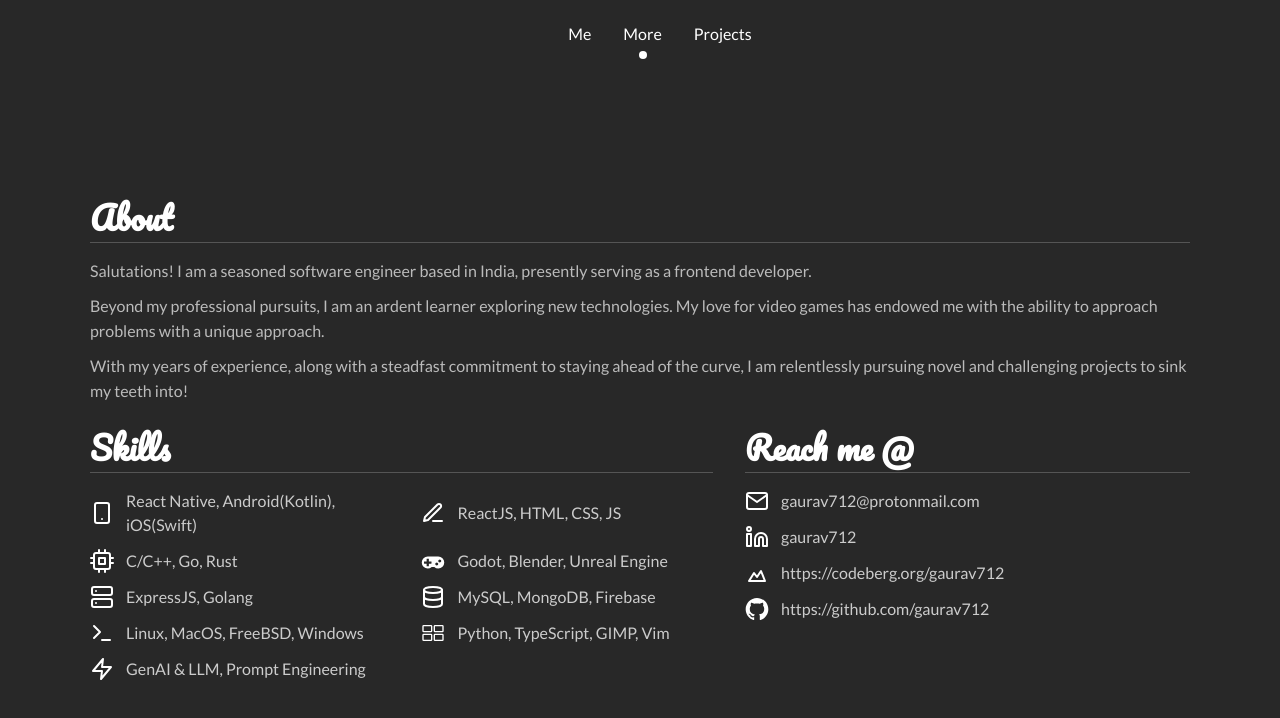
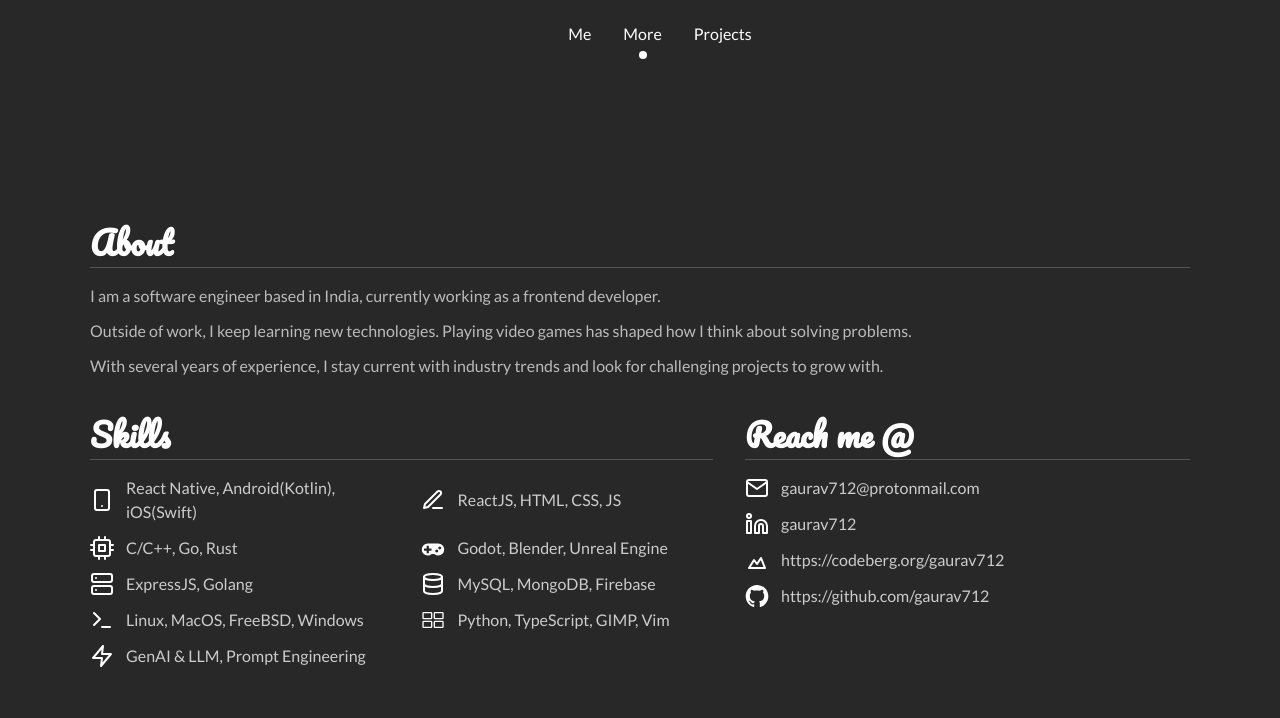
Before and after one commit to gaurav712/gaurav712.github.io, a Next.js app: page /more in a window 1280 px wide. Shown: the top 718 px of the page. Built offline with nearby package versions, Linux system fonts and the light colour scheme.

Commit message:
simpler bio

```diff
--- a/pages/more/index.tsx
+++ b/pages/more/index.tsx
@@ -56,20 +56,17 @@ const More = () => {
               <h2 className={styles.sectionHeading}>About</h2>
               <div className={styles.sectionBody}>
                 <p>
-                  Salutations! I am a seasoned software engineer based in
-                  India, presently serving as a frontend developer.
+                  I am a software engineer based in India, currently working
+                  as a frontend developer.
                 </p>
                 <p>
-                  Beyond my professional pursuits, I am an ardent learner
-                  exploring new technologies. My love for video games has
-                  endowed me with the ability to approach problems with a
-                  unique approach.
+                  Outside of work, I keep learning new technologies. Playing
+                  video games has shaped how I think about solving problems.
                 </p>
                 <p>
-                  With my years of experience, along with a steadfast
-                  commitment to staying ahead of the curve, I am relentlessly
-                  pursuing novel and challenging projects to sink my teeth
-                  into!
+                  With several years of experience, I stay current with
+                  industry trends and look for challenging projects to grow
+                  with.
                 </p>
               </div>
             </section>
--- a/pages/more/styles.module.css
+++ b/pages/more/styles.module.css
@@ -40,6 +40,7 @@
   color: #fff;
   border-bottom: 0.5px solid #555;
   padding-bottom: 0.35rem;
+  margin-top: 1rem;
 }
 
 .sectionBody {
```
